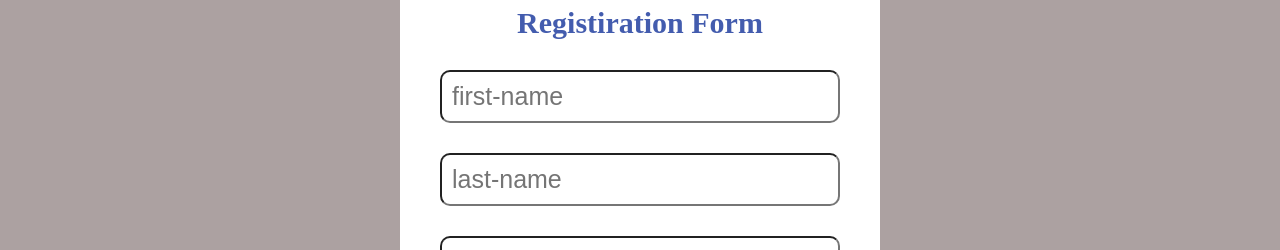
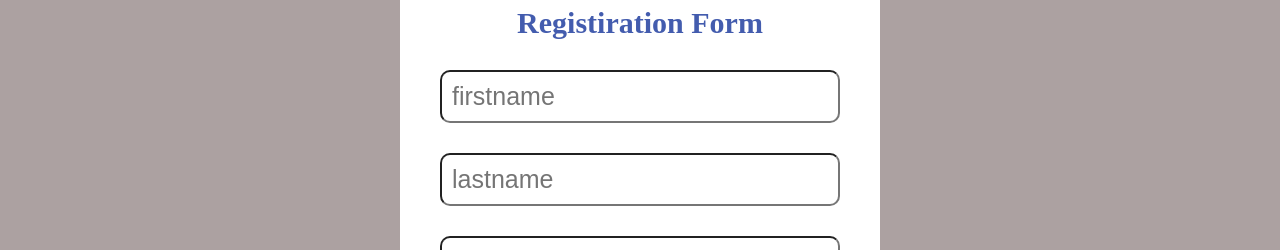
Before and after one commit to MahmoudShakour/dekernes_airlines, a React (Create React App) app in the folder client/: page /sign-up in a window 1280 px wide. Shown: the part 142-392 px from the top of the page. Built offline with nearby package versions, Linux system fonts and the light colour scheme.

Commit message:
Integrate signup page with backend api

```diff
--- /dev/null
+++ b/client/src/Api/Sign-up.js
@@ -0,0 +1,12 @@
+async function signUp(data) {
+  const response = await fetch("http://localhost:3000/sign-up", {
+    method: "POST",
+    headers: { "Content-Type": "application/json" },
+    body: JSON.stringify(data),
+  });
+
+  if (response.ok) return true;
+  else return false;
+}
+
+export default signUp;
--- a/client/src/Components/SignUp.js
+++ b/client/src/Components/SignUp.js
@@ -1,30 +1,55 @@
+import { useNavigate } from "react-router-dom";
+import signUp from "../Api/Sign-up";
 import style from "../Styles/SignUp.module.css";
+import { useState } from "react";
 
 export default function SignUp() {
+  const [visible, setVisible] = useState(false);
+  const navigate = useNavigate();
+
+  const handleSubmit = async (e) => {
+    e.preventDefault();
+    const data = {
+      firstname: e.target.firstname.value,
+      lastname: e.target.lastname.value,
+      email: e.target.email.value,
+      username: e.target.username.value,
+      password: e.target.password.value,
+    };
+    console.log(data);
+    const isSignedUp = await signUp(data);
+    if (isSignedUp) {
+      navigate("/login", { replace: true });
+    } else {
+      setVisible(true);
+    }
+  };
+
   return (
-    <form className={style.signupForm} method="POST">
-      <div className={style.title} >
-        Registiration Form
-      </div>
+    <form onSubmit={handleSubmit} className={style.signupForm} method="POST">
+      <div className={style.title}>Registiration Form</div>
       <input
         type="text"
-        id="first-name"
-        placeholder="first-name"
-        name="first-name"
+        id="firstname"
+        placeholder="firstname"
+        name="firstname"
       />
       <input
         type="text"
-        id="last-name"
-        placeholder="last-name"
-        name="last-name"
+        id="lastname"
+        placeholder="lastname"
+        name="lastname"
       />
       <input type="text" id="email" placeholder="email" name="email" />
       <input type="text" id="username" placeholder="username" name="username" />
       <input type="text" id="password" placeholder="password" name="password" />
-      <button type="submit">
-        Sign Up
-      </button>
+      <button type="submit">Sign Up</button>
       <a href="http://localhost:3000/sign-in">already have an account? Login</a>
+      {visible ? (
+        <div className={style.errorMessage}>
+          entered username or email is already taken.
+        </div>
+      ) : null}
     </form>
   );
 }
--- a/client/src/Styles/SignUp.module.css
+++ b/client/src/Styles/SignUp.module.css
@@ -35,3 +35,9 @@
   background-color: #435cae;
   color: white;
 }
+
+.errorMessage {
+  color: red;
+  font-size: 20px;
+  text-align: center;
+}
```
